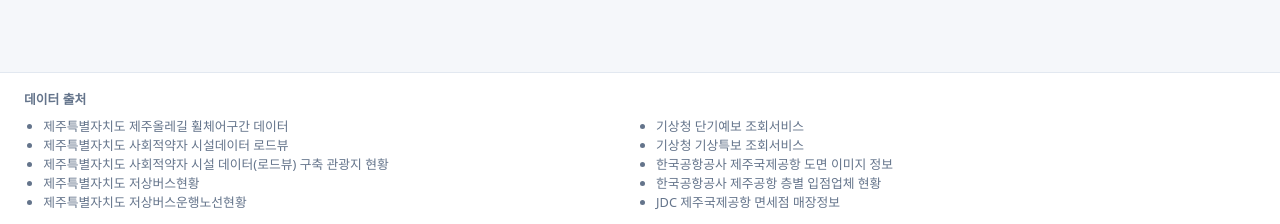
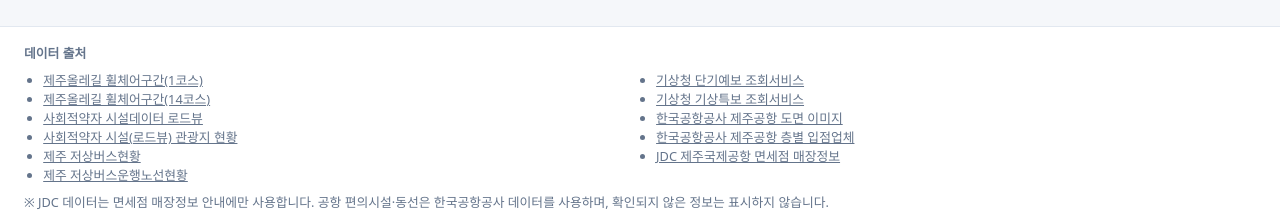
Before and after one commit to naturallvv/ProjectH, a React (Vite) app in the folder frontend/: page /airport in a window 1280 px wide. Shown: the part 573-797 px from the top of the page. Built offline with nearby package versions, Linux system fonts and the light colour scheme; no server answers.

Commit message:
docs: 데이터 출처 페이지 구현

```diff
--- a/frontend/src/components/DataSourceFooter.tsx
+++ b/frontend/src/components/DataSourceFooter.tsx
@@ -1,14 +1,15 @@
-const SOURCES = [
-  "제주특별자치도 제주올레길 휠체어구간 데이터",
-  "제주특별자치도 사회적약자 시설데이터 로드뷰",
-  "제주특별자치도 사회적약자 시설 데이터(로드뷰) 구축 관광지 현황",
-  "제주특별자치도 저상버스현황",
-  "제주특별자치도 저상버스운행노선현황",
-  "기상청 단기예보 조회서비스",
-  "기상청 기상특보 조회서비스",
-  "한국공항공사 제주국제공항 도면 이미지 정보",
-  "한국공항공사 제주공항 층별 입점업체 현황",
-  "JDC 제주국제공항 면세점 매장정보",
+const SOURCES: { name: string; url: string }[] = [
+  { name: "제주올레길 휠체어구간(1코스)", url: "https://www.data.go.kr/data/15097499/fileData.do" },
+  { name: "제주올레길 휠체어구간(14코스)", url: "https://www.data.go.kr/data/15097502/fileData.do" },
+  { name: "사회적약자 시설데이터 로드뷰", url: "https://www.data.go.kr/data/15109149/openapi.do" },
+  { name: "사회적약자 시설(로드뷰) 관광지 현황", url: "https://www.data.go.kr/data/15109153/fileData.do" },
+  { name: "제주 저상버스현황", url: "https://www.data.go.kr/data/15114410/fileData.do" },
+  { name: "제주 저상버스운행노선현황", url: "https://www.data.go.kr/data/15155485/fileData.do" },
+  { name: "기상청 단기예보 조회서비스", url: "https://www.data.go.kr/data/15084084/openapi.do" },
+  { name: "기상청 기상특보 조회서비스", url: "https://www.data.go.kr/data/15000415/openapi.do" },
+  { name: "한국공항공사 제주공항 도면 이미지", url: "https://www.data.go.kr/data/15151895/fileData.do" },
+  { name: "한국공항공사 제주공항 층별 입점업체", url: "https://www.data.go.kr/data/15119335/fileData.do" },
+  { name: "JDC 제주국제공항 면세점 매장정보", url: "https://www.data.go.kr/data/15144890/openapi.do" },
 ];
 
 export default function DataSourceFooter() {
@@ -23,11 +24,19 @@ export default function DataSourceFooter() {
       }}
     >
       <strong>데이터 출처</strong>
-      <ul style={{ margin: "0.5rem 0 0", paddingLeft: "1.2rem", columns: 2 }}>
+      <ul style={{ margin: "0.5rem 0", paddingLeft: "1.2rem", columns: 2 }}>
         {SOURCES.map((s) => (
-          <li key={s}>{s}</li>
+          <li key={s.url}>
+            <a href={s.url} target="_blank" rel="noreferrer" style={{ color: "var(--muted)" }}>
+              {s.name}
+            </a>
+          </li>
         ))}
       </ul>
+      <p style={{ margin: 0 }}>
+        ※ JDC 데이터는 면세점 매장정보 안내에만 사용합니다. 공항 편의시설·동선은 한국공항공사 데이터를
+        사용하며, 확인되지 않은 정보는 표시하지 않습니다.
+      </p>
     </footer>
   );
 }
```
Also changed, not shown: 1 other file (tests, documents, lock files or other folders).
